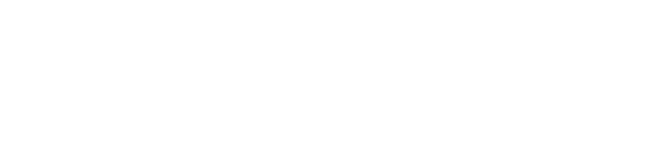
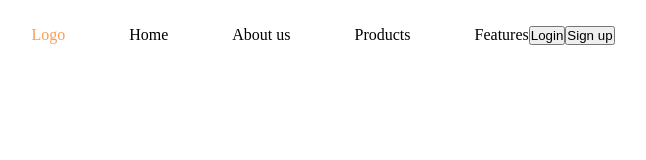
Before and after one commit to hilltrill/ecommerce_website, a plain HTML site: page index.html in a window 1280 px wide. Shown: the whole page, without its empty margins (317-963 px from the left). Drawn offline with Linux system fonts and the light colour scheme.

Commit message:
I started working on the index.html file and style.css file

```diff
--- a/css/style.css
+++ b/css/style.css
@@ -0,0 +1,21 @@
+*{
+    margin: 0;
+    padding: 0;
+    box-sizing: border-box;
+}
+
+nav {
+    display: flex;
+    align-items: center;
+    justify-content: center;
+    height: 70px;
+}
+
+nav a {
+    margin-left: 4rem;
+    text-decoration: none;
+}
+
+.Logo {
+    color: #fa9d55;
+}
--- a/index.html
+++ b/index.html
@@ -3,9 +3,27 @@
 <head>
     <meta charset="UTF-8">
     <meta name="viewport" content="width=device-width, initial-scale=1.0">
-    <title>Ecommerce Website</title>
+    <link rel="stylesheet" href="css/style.css">
+    <title>Shoplex App</title>
 </head>
 <body>
+    <header>
+        <nav>
+            <div  class="Logo">
+                <p>Logo</p>
+            </div>
+                <a>Home</a>
+                <a>About us</a>
+                <a>Products</a>
+                <a>Features</a>
 
+
+            <div class="cart"></div>
+            <div class="search"></div>
+            <button class="nav-btn1">Login</button>
+            <button class="nav-btn2">Sign up</button>
+        </nav>
+    </header>
+    <main></main>
 </body>
 </html>
```
